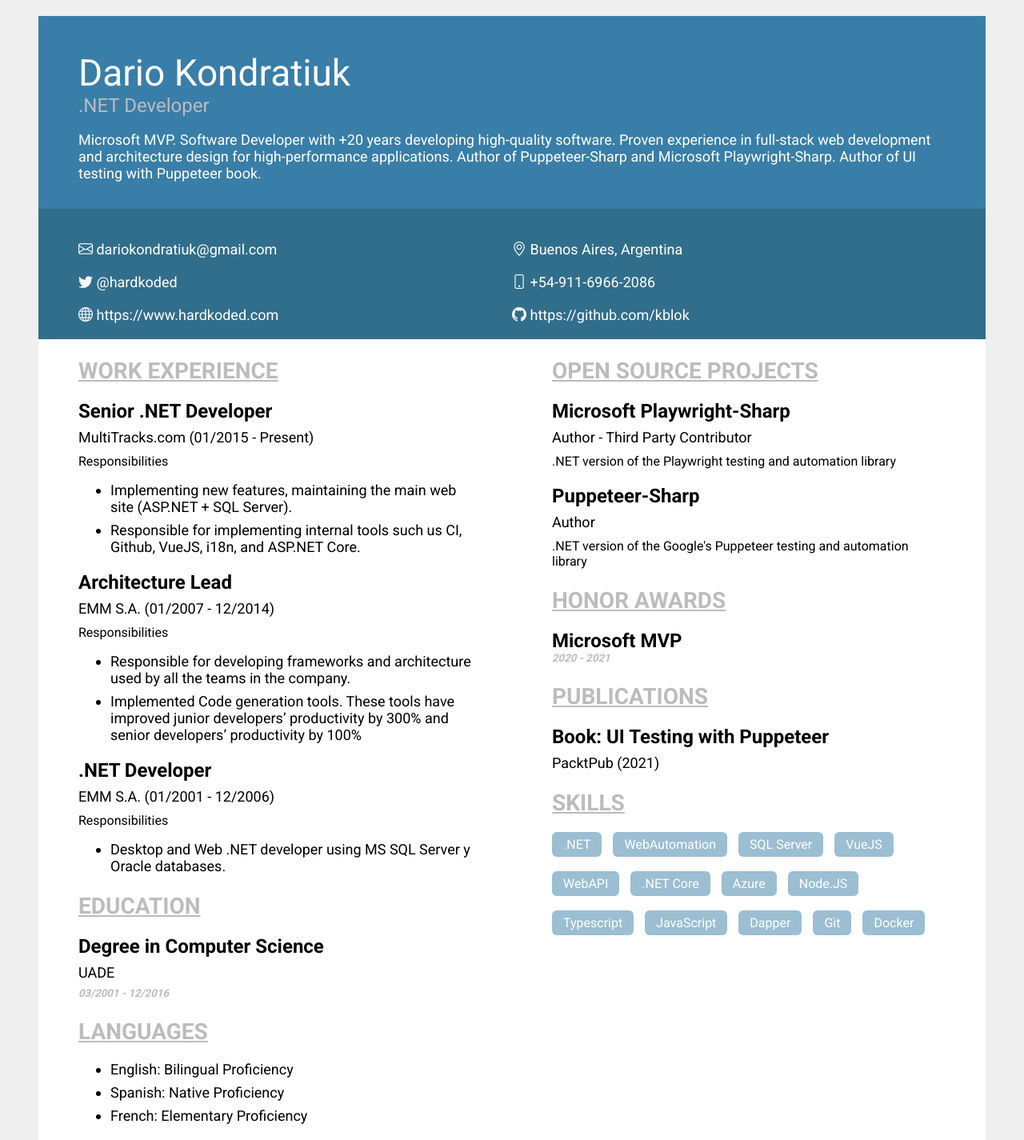
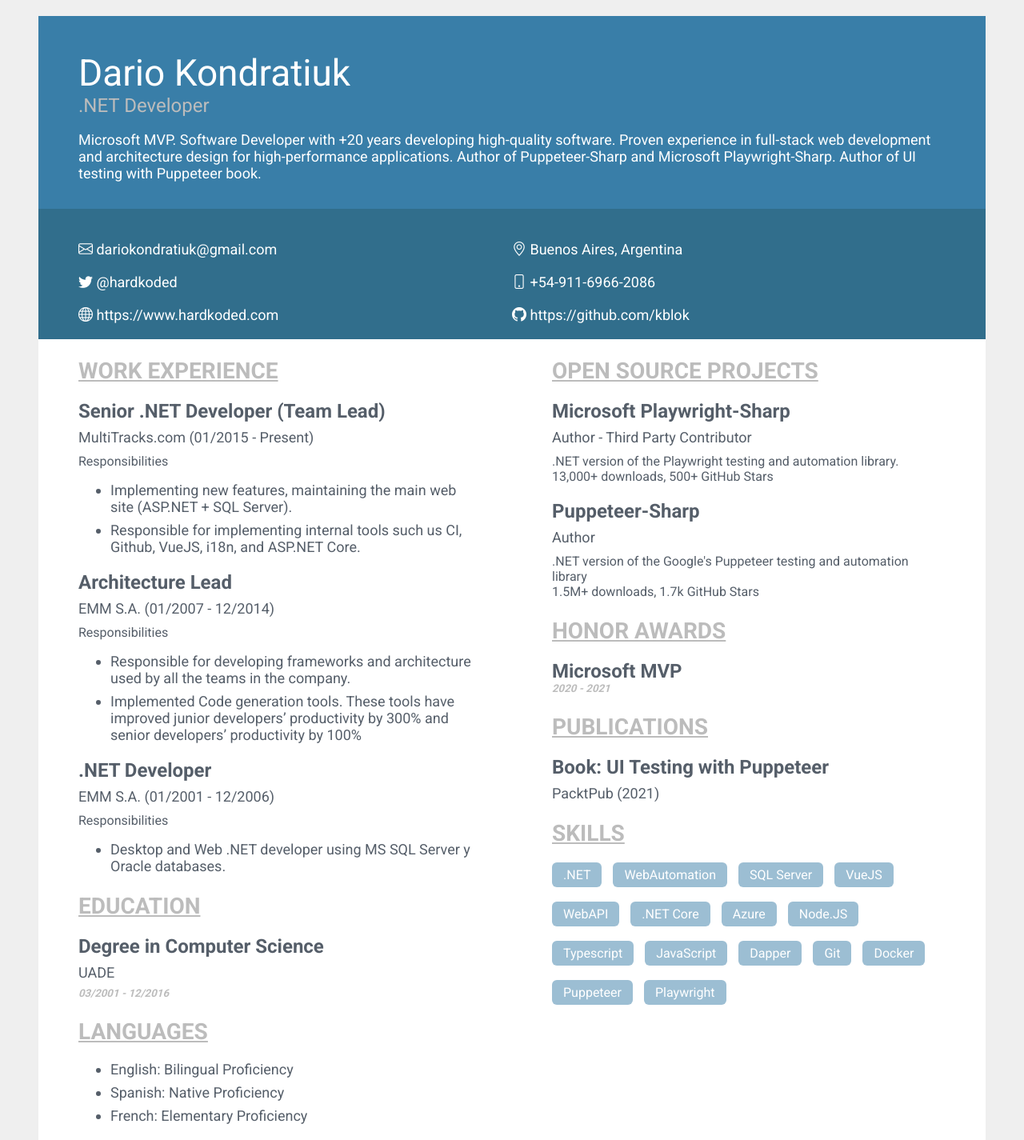
Before and after one commit to kblok/kblok.github.io, a Jekyll site: the page built from resume.html, in a window 1280 px wide. Shown: the whole page at 80% size. Built offline with Jekyll 4.4.1, drawn with Linux system fonts in a browser that asks for light colours; nearby versions of some CDN libraries.

Commit message:
resume updates

```diff
--- a/css/resume-style.css
+++ b/css/resume-style.css
@@ -4,6 +4,7 @@
     padding-top: 20px;
     background-color: #efefef;
     margin: auto;
+    color: rgb(85, 94, 105);
 }
 
 @media print {
--- a/resume.html
+++ b/resume.html
@@ -32,7 +32,7 @@
             <div class="section">
                 <h2>Work Experience</h2>
                 <div class="section-item">
-                    <h3>Senior .NET Developer</h2>
+                    <h3>Senior .NET Developer (Team Lead)</h2>
                         <h4>MultiTracks.com <span>(01/2015 - Present)</span></h4>
                         <h6>Responsibilities</h6>
                         <ul>
@@ -86,12 +86,14 @@
                 <div class="section-item">
                     <h3>Microsoft Playwright-Sharp</h3>
                     <h4>Author - Third Party Contributor</h4>
-                    <h6>.NET version of the Playwright testing and automation library</h6>
+                    <h6>.NET version of the Playwright testing and automation library.<br/>
+                    13,000+ downloads, 500+ GitHub Stars</h6>
                 </div>
                 <div class="section-item">
                     <h3>Puppeteer-Sharp</h3>
                     <h4>Author</h4>
-                    <h6>.NET version of the Google's Puppeteer testing and automation library</h6>
+                    <h6>.NET version of the Google's Puppeteer testing and automation library<br/>
+                        1.5M+ downloads, 1.7k GitHub Stars</h6>
                 </div>
             </div>
             <div class="section">
@@ -124,6 +126,8 @@
                     <div class="tag">Dapper</div>
                     <div class="tag">Git</div>
                     <div class="tag">Docker</div>
+                    <div class="tag">Puppeteer</div>
+                    <div class="tag">Playwright</div>
                 </div>
             </div>
         </div>
```
